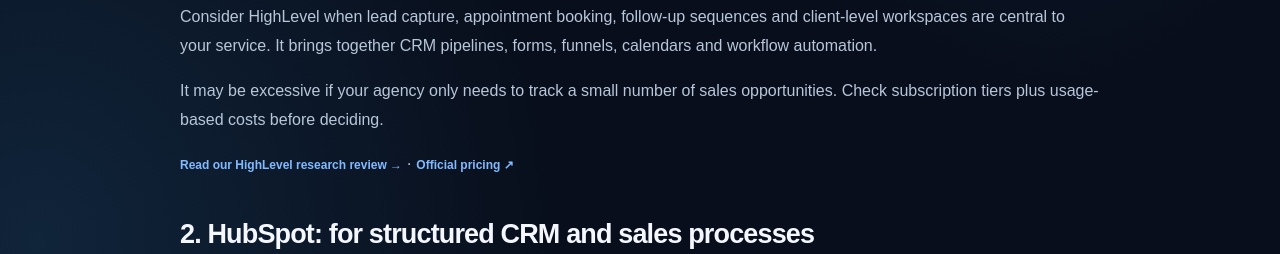
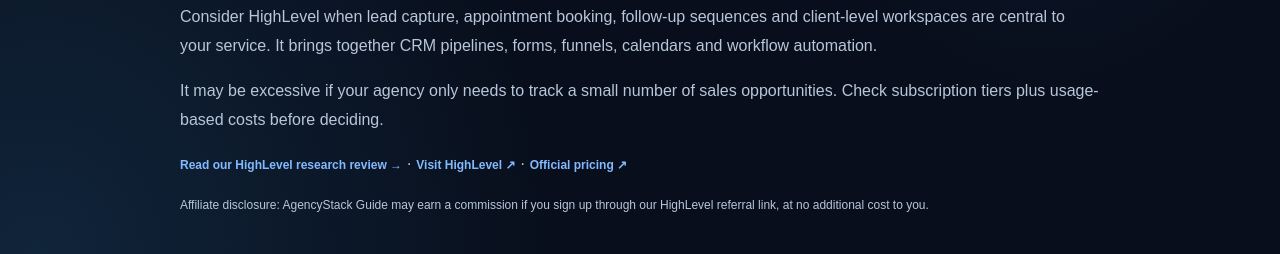
Before and after one commit to mexiaeon/profitstack, a plain HTML site: page guides/best-crm-for-marketing-agencies.html in a window 1280 px wide. Shown: the part 1044-1298 px from the top of the page. Drawn offline with Linux system fonts and the light colour scheme.

Commit message:
Add disclosed HighLevel referral CTA to agency CRM guide

```diff
--- a/guides/best-crm-for-marketing-agencies.html
+++ b/guides/best-crm-for-marketing-agencies.html
@@ -2,7 +2,7 @@
 <header><div class="wrap nav"><a class="brand" href="../index.html">Agency<span>Stack</span><small class="brand-guide">GUIDE</small></a><nav class="navlinks"><a href="../index.html#tools">Explore tools</a><a href="../software-finder.html">Software Finder</a><a href="../reviews/highlevel.html">HighLevel review</a><a href="../about.html">About</a><a class="language-link" href="../es/mejor-crm-para-agencias.html" lang="es">ES</a></nav><a class="navbtn" href="../software-finder.html">Find software →</a></div></header>
 <main class="wrap"><article class="content"><div class="eyebrow">AgencyStack Guide · Buying guide</div><h1>Best CRM for Small Marketing Agencies</h1><p class="meta">Updated November 8, 2026 · US market · Research-based guide</p><p>A small marketing agency needs more than a place to store names. It needs a reliable way to track prospects, manage client conversations, assign follow-ups and understand which opportunities are moving toward revenue. The right CRM depends on how your agency sells and delivers work.</p><p class="notice"><strong>Our approach:</strong> This is a research-based shortlist, not a hands-on product test or paid ranking. Confirm current features, prices, usage allowances and terms with each provider before subscribing.</p>
 <h2>Quick comparison</h2><div class="table-wrap"><table><thead><tr><th>Platform</th><th>Could suit</th><th>Main trade-off to check</th></tr></thead><tbody><tr><td><strong>HighLevel</strong></td><td>Agencies managing several clients, lead funnels and automated follow-up.</td><td>Learning curve, usage fees and whether you need its broader feature set.</td></tr><tr><td><strong>HubSpot CRM</strong></td><td>Agencies that want structured contact and deal management, with room to add tools.</td><td>Advanced features, seats and limits may require paid hubs or higher tiers.</td></tr><tr><td><strong>Pipedrive</strong></td><td>Sales-led agencies that want a clear deal pipeline and activity tracking.</td><td>Marketing automation and client-delivery functions may need add-ons or other tools.</td></tr><tr><td><strong>Zoho CRM</strong></td><td>Agencies that want customization and a broad business-software ecosystem.</td><td>Setup and customization can take time; compare editions and integrations.</td></tr></tbody></table></div>
-<h2>1. HighLevel: for client workflows and automation</h2><p>Consider HighLevel when lead capture, appointment booking, follow-up sequences and client-level workspaces are central to your service. It brings together CRM pipelines, forms, funnels, calendars and workflow automation.</p><p>It may be excessive if your agency only needs to track a small number of sales opportunities. Check subscription tiers plus usage-based costs before deciding.</p><p><a class="textlink" href="../reviews/highlevel.html">Read our HighLevel research review →</a> · <a class="textlink" href="https://www.gohighlevel.com/pricing" target="_blank" rel="noopener noreferrer">Official pricing ↗</a></p>
+<h2>1. HighLevel: for client workflows and automation</h2><p>Consider HighLevel when lead capture, appointment booking, follow-up sequences and client-level workspaces are central to your service. It brings together CRM pipelines, forms, funnels, calendars and workflow automation.</p><p>It may be excessive if your agency only needs to track a small number of sales opportunities. Check subscription tiers plus usage-based costs before deciding.</p><p><a class="textlink" href="../reviews/highlevel.html">Read our HighLevel research review →</a> · <a class="textlink" href="https://www.gohighlevel.com/?fp_ref=jose-9f7fa0" target="_blank" rel="sponsored nofollow noopener noreferrer">Visit HighLevel ↗</a> · <a class="textlink" href="https://www.gohighlevel.com/pricing" target="_blank" rel="noopener noreferrer">Official pricing ↗</a></p><p class="meta">Affiliate disclosure: AgencyStack Guide may earn a commission if you sign up through our HighLevel referral link, at no additional cost to you.</p>
 <h2>2. HubSpot: for structured CRM and sales processes</h2><p>HubSpot is worth evaluating when you want shared contact records, companies, deals and sales activities, with the option to connect broader marketing and service functions later. Its free CRM tools can be a practical starting point for a small team, but review the limits before building a process around them.</p><p>As your agency grows, pay attention to seats, automation, reporting, onboarding and which features belong to which Hub or plan.</p><p><a class="textlink" href="../reviews/hubspot.html">Read our HubSpot overview →</a> · <a class="textlink" href="https://www.hubspot.com/pricing" target="_blank" rel="noopener noreferrer">Official pricing ↗</a></p>
 <h2>3. Pipedrive: for a sales-first pipeline</h2><p>Pipedrive is a candidate when the main problem is keeping sales opportunities organized: who owns the next action, what stage a deal has reached and which follow-up is overdue. It is worth comparing if your agency already uses separate delivery and marketing tools.</p><p><a class="textlink" href="https://www.pipedrive.com/" target="_blank" rel="noopener noreferrer">Visit Pipedrive's official site ↗</a></p>
 <h2>4. Zoho CRM: for flexible configuration</h2><p>Zoho CRM may suit agencies that want to customize fields, stages and processes and may benefit from other Zoho business applications. Check the learning curve, features in each edition and whether required integrations are straightforward.</p><p><a class="textlink" href="https://www.zoho.com/crm/" target="_blank" rel="noopener noreferrer">Visit Zoho CRM's official site ↗</a></p>
```
